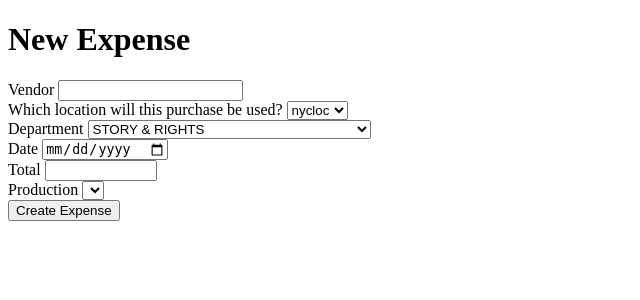
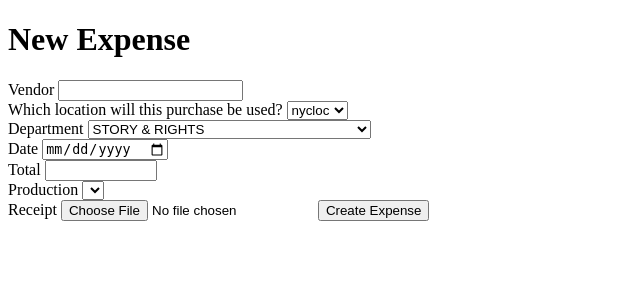
Before and after one commit to lupetyman/js-film-budget-helper, a Rails app: page /expenses/new in a window 1280 px wide. Shown: the top 300 px of the page, without its empty margins (0-640 px from the left). Run offline with Rails 7, Linux system fonts and the light colour scheme; the visitor is signed in with stand-in values (Sample User, id 1); data comes from the database, SQL or seed files in the repository; data that the repository does not hold is empty; style sheets or scripts are compiled from the project's sources.

Commit message:
Add receipt image upload

```diff
--- a/app/models/expense.rb
+++ b/app/models/expense.rb
@@ -2,6 +2,7 @@ class Expense < ApplicationRecord
   belongs_to :user
   belongs_to :production
   enum location: [:nycloc, :nycstu, :nysloc, :nysstu]
+  has_one_attached :receipt
 
   validates :vendor, presence: true
   validates :date, presence: true
--- a/app/views/expenses/_form.html.erb
+++ b/app/views/expenses/_form.html.erb
@@ -17,7 +17,8 @@
   <%= f.label :production_id, "Production" %>
   <%= f.collection_select :production_id, Production.all, :id, :name %><br>
 
-  <%= f.hidden_field :user_id, value: current_user.id %>
+  <%= f.label :receipt %>
+  <%= f.file_field :receipt %>
 
   <%= f.submit %>
 <% end %>
```
